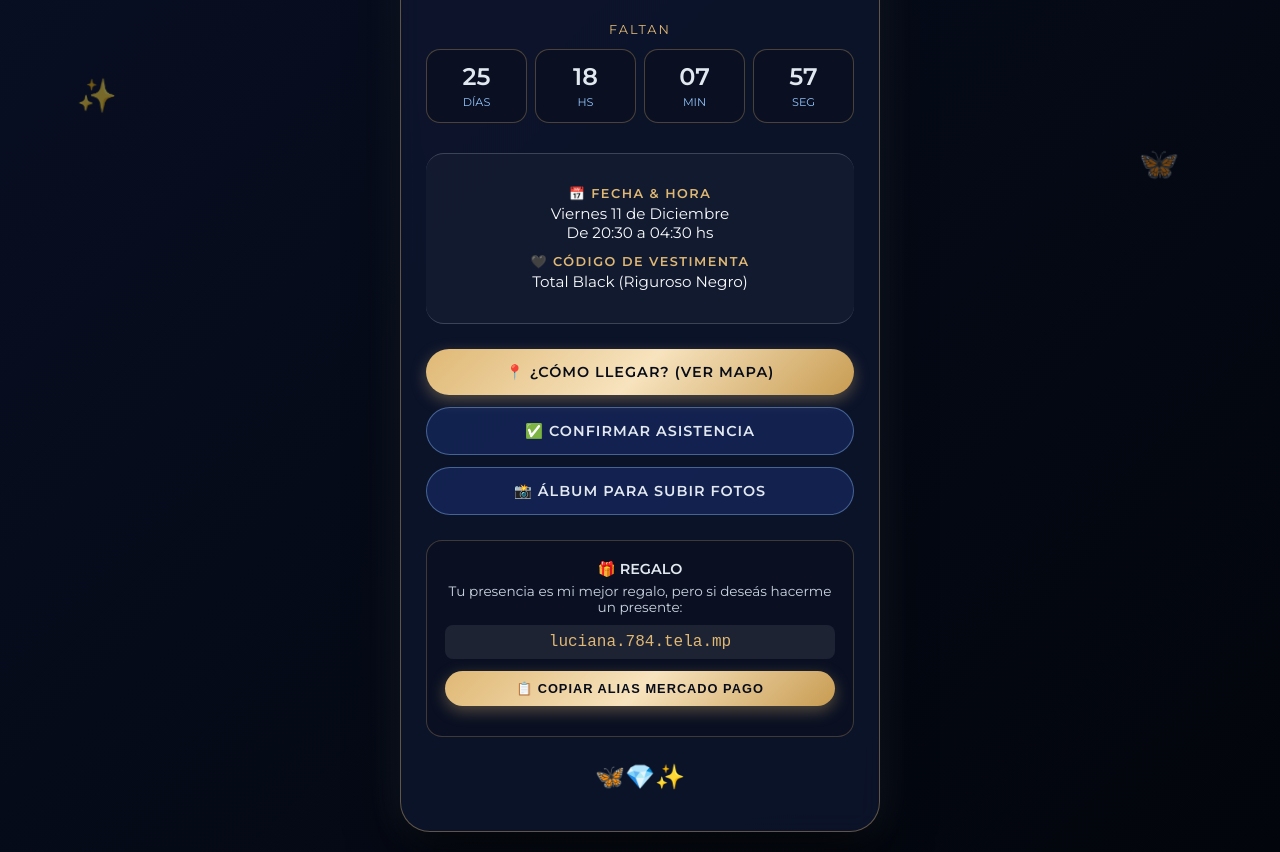
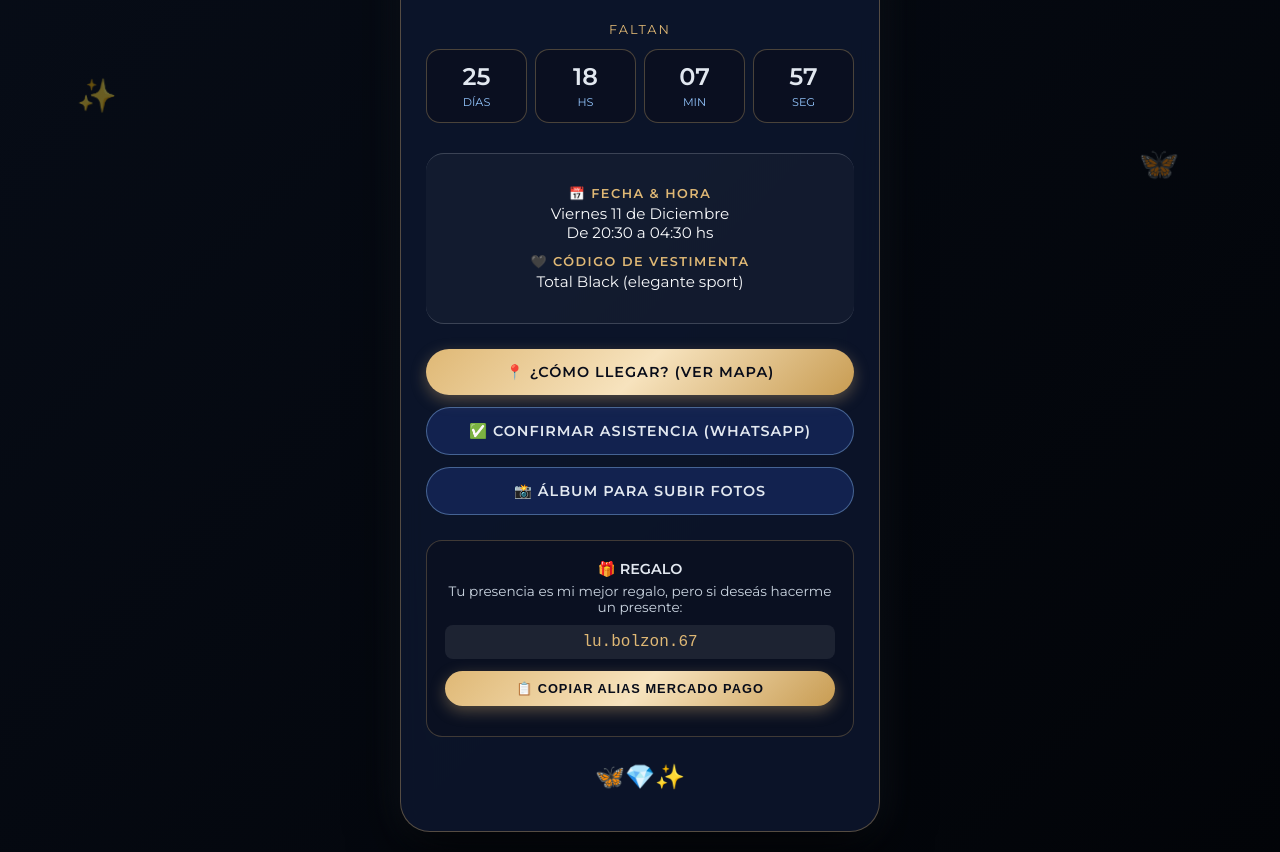
Before and after one commit to mccamargo2025-stack/mis-xv-luciana, a plain HTML site: page index.html in a window 1280 px wide. Shown: the part 523-1375 px from the top of the page. Drawn offline with Linux system fonts and the light colour scheme.

Commit message:
Update index.html

```diff
--- a/index.html
+++ b/index.html
@@ -7,9 +7,9 @@
     <link href="https://fonts.googleapis.com/css2?family=Cinzel+Decorative:wght@700&family=Great+Vibes&family=Montserrat:wght@300;400;600&display=swap" rel="stylesheet">
     <style>
         :root {
-            --bg-top: #0a1128;
-            --bg-bottom: #02050b;
-            --card-bg: rgba(13, 22, 45, 0.85);
+            --bg-top: #080e1a;
+            --bg-bottom: #020408;
+            --card-bg: rgba(13, 22, 45, 0.88);
             --gold: #dfb875;
             --silver: #e2e8f0;
             --silver-glow: #93c5fd;
@@ -27,21 +27,21 @@
             color: var(--text-light);
             font-family: 'Montserrat', sans-serif;
             min-height: 100vh;
-            overflow-x: hidden;
             display: flex;
             justify-content: center;
             align-items: center;
             padding: 20px;
             position: relative;
+            overflow-x: hidden;
         }
 
-        /* Mariposas y flores flotantes en tonos azules, plateados y oro */
+        /* Mariposas y flores flotantes decorativas */
         .floating-decor {
             position: fixed;
             pointer-events: none;
             z-index: 0;
             font-size: 2rem;
-            opacity: 0.45;
+            opacity: 0.4;
             animation: float 7s ease-in-out infinite;
         }
 
@@ -56,11 +56,11 @@
             max-width: 480px;
             width: 100%;
             background: var(--card-bg);
-            border: 1px solid rgba(223, 184, 117, 0.4);
+            border: 1px solid rgba(223, 184, 117, 0.35);
             border-radius: 30px;
             padding: 40px 25px;
             text-align: center;
-            box-shadow: 0 20px 50px rgba(0, 0, 0, 0.9), 0 0 35px rgba(147, 197, 253, 0.2);
+            box-shadow: 0 20px 50px rgba(0, 0, 0, 0.9), 0 0 35px rgba(147, 197, 253, 0.15);
             backdrop-filter: blur(12px);
         }
 
@@ -83,7 +83,7 @@
             font-family: 'Great Vibes', cursive;
             font-size: 4.8rem;
             color: var(--silver);
-            text-shadow: 0 0 20px rgba(226, 232, 240, 0.6);
+            text-shadow: 0 0 20px rgba(226, 232, 240, 0.5);
             line-height: 1.1;
             margin-bottom: 20px;
         }
@@ -114,7 +114,7 @@
             filter: invert(90%) hue-rotate(180deg);
         }
 
-        /* Cuenta regresiva */
+        /* Cuenta regresiva estilo moderno */
         .countdown-title {
             font-size: 0.8rem;
             text-transform: uppercase;
@@ -175,7 +175,7 @@
             margin-bottom: 3px;
         }
 
-        /* Botones interactivos en tonos azul marino y oro */
+        /* Botones interactivos */
         .btn {
             display: block;
             width: 100%;
@@ -243,7 +243,7 @@
 </head>
 <body>
 
-    <!-- Mariposas y flores decorativas en tonos azules, plateados y oro -->
+    <!-- Elementos flotantes de mariposas y flores -->
     <div class="floating-decor" style="top: 5%; left: 8%;">🦋</div>
     <div class="floating-decor" style="top: 15%; right: 10%; animation-delay: 2s;">🌸</div>
     <div class="floating-decor" style="bottom: 20%; left: 6%; animation-delay: 4s;">✨</div>
@@ -287,7 +287,7 @@
             </div>
             <div class="detail-item">
                 <strong>🖤 Código de Vestimenta</strong>
-                Total Black (Riguroso Negro)
+                Total Black (elegante sport)
             </div>
         </div>
 
@@ -296,8 +296,10 @@
             📍 ¿CÓMO LLEGAR? (VER MAPA)
         </a>
 
-        <a href="https://photos.app.goo.gl/eweoQYuanceCSP9E6" target="_blank" class="btn btn-secondary">
-            ✅ CONFIRMAR ASISTENCIA
+        <!-- ENLACE DE CONFIRMACIÓN POR WHATSAPP
+        (Reemplaza TU_NUMERO con tu característica y celular, ej: 5492613023328) -->
+        <a href="https://wa.me/2613023328text=¡Hola!%20Quiero%20confirmar%20mi%20asistencia%20a%20los%2015%20de%20Luciana.%20✨" target="_blank" class="btn btn-secondary">
+            ✅ CONFIRMAR ASISTENCIA (WHATSAPP)
         </a>
 
         <a href="https://photos.app.goo.gl/eweoQYuanceCSP9E6" target="_blank" class="btn btn-secondary">
@@ -310,7 +312,7 @@
             <p style="font-size: 0.85rem; margin-top: 5px; color: #cbd5e1;">
                 Tu presencia es mi mejor regalo, pero si deseás hacerme un presente:
             </p>
-            <div class="alias-text" id="alias">luciana.784.tela.mp</div>
+            <div class="alias-text" id="alias">lu.bolzon.67</div>
             <button onclick="copiarAlias()" class="btn btn-primary" style="padding: 10px; font-size: 0.8rem;">
                 📋 COPIAR ALIAS MERCADO PAGO
             </button>
```
